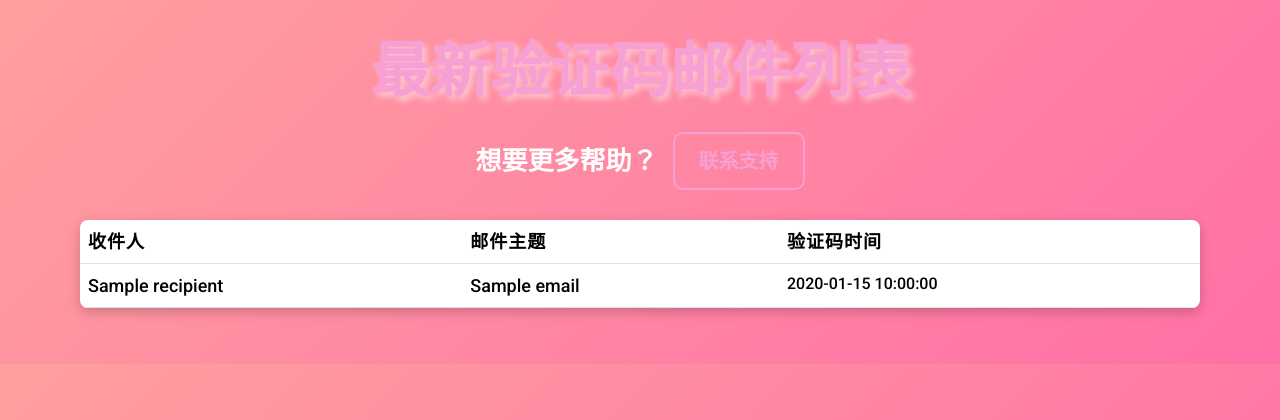
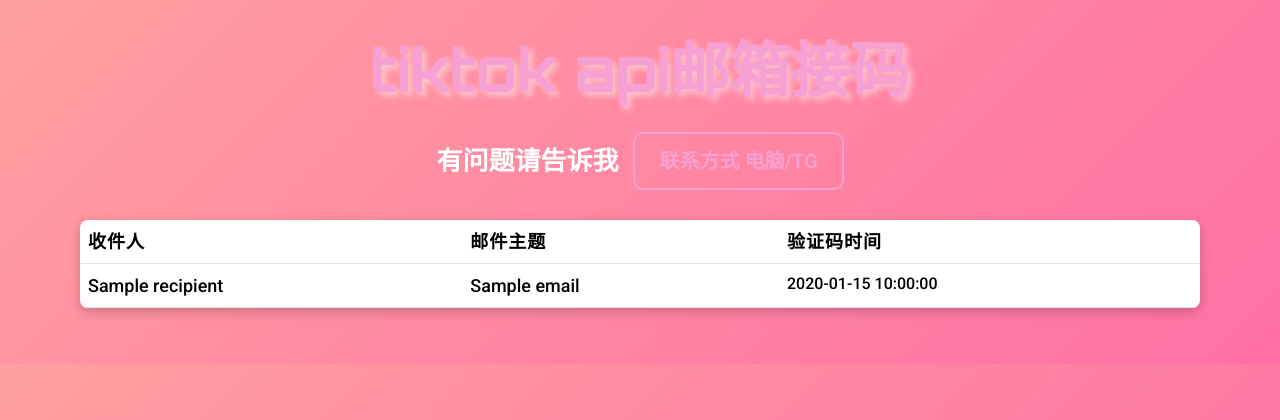
Before and after one commit to ttc0915/emailtest, a Flask app: template templates/index.html in a window 1280 px wide. Shown: the top 420 px of the page. Run offline with Flask 3, Linux system fonts and the light colour scheme; the template is opened without the code that fills it: most values are stand-ins (such as "Sample title", 1, 10 or a date in 2020).

Commit message:
Update index.html

```diff
--- a/templates/index.html
+++ b/templates/index.html
@@ -164,10 +164,10 @@
 <body>
 
     <div class="container">
-        <h1>最新验证码邮件列表</h1>
+        <h1>tiktok api邮箱接码</h1>
         <div class="contact-info">
-            <span>想要更多帮助？</span>
-            <a href="mailto:support@example.com">联系支持</a>
+            <span>有问题请告诉我</span>
+            <a href="https://t.me/ttc0915">联系方式 电脑/TG</a>
         </div>
 
         <table class="table table-hover">
```
